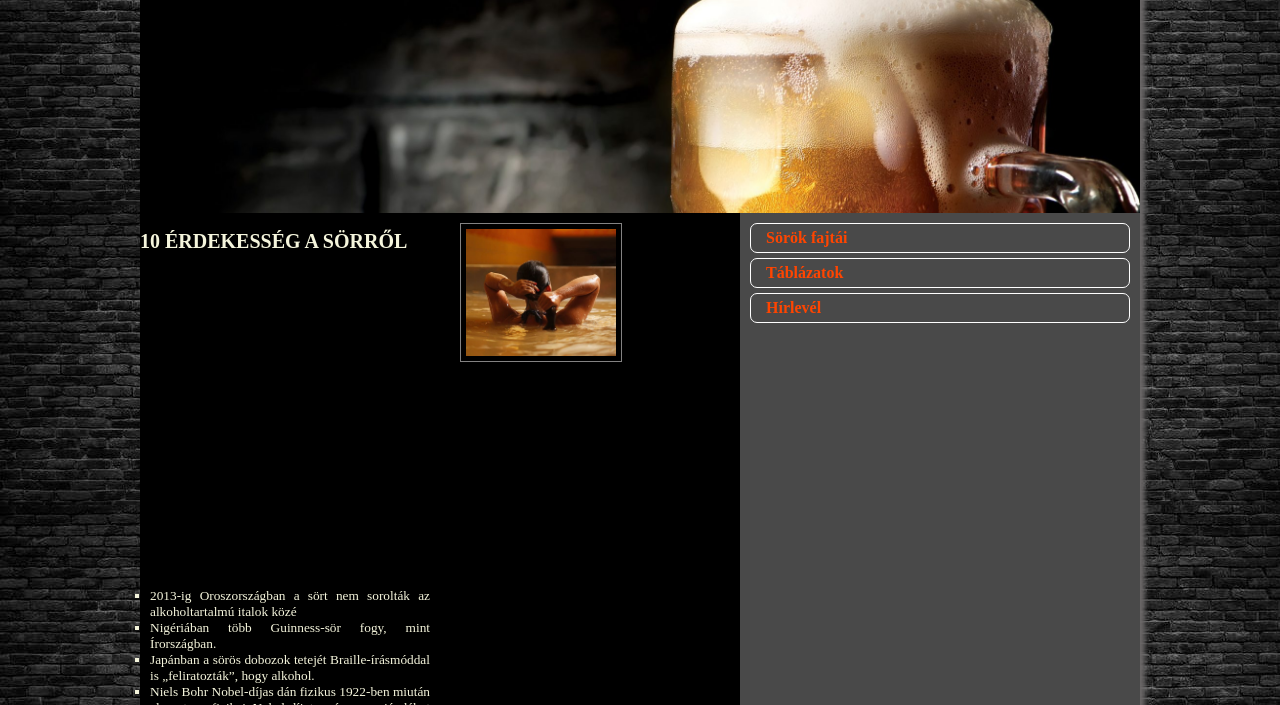
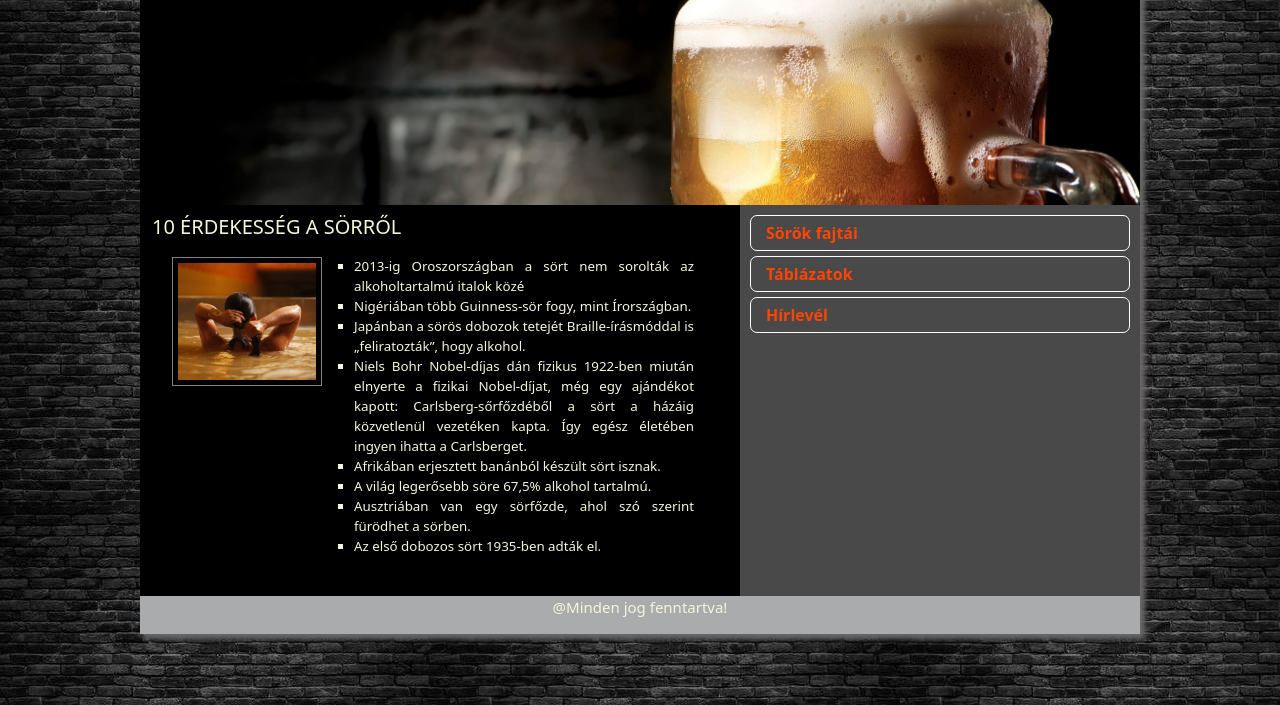
Before and after one commit to foldicintia/sor, a plain HTML site: page index.html in a window 1280 px wide. Shown: the part 95-800 px from the top of the page. Drawn offline with nearby package versions, Linux system fonts and the light colour scheme.

Commit message:
bootstrap-pel megoldódott a kép probléma

```diff
--- a/index.html
+++ b/index.html
@@ -5,6 +5,8 @@
     <meta name="viewport" content="width=device-width, initial-scale=1.0">
     <meta name="keywords" content="HTML, CSS, JavaScript">
     <meta name="author" content="John Doe">
+    <link href="https://cdn.jsdelivr.net/npm/bootstrap@5.3.2/dist/css/bootstrap.min.css" rel="stylesheet">
+    <script src="https://cdn.jsdelivr.net/npm/bootstrap@5.3.2/dist/js/bootstrap.bundle.min.js"></script>
     <link rel="stylesheet" href="styles.css">
     <title>Földi Cintia</title>
 </head>
@@ -20,10 +22,10 @@
                 <li><a href="#">Hírlevél</a></li>
             </ul>
         </nav>
-        <article>
+        <article class="container row">
             <h2>10 ÉRDEKESSÉG A SÖRRŐL</h2>
-            <div class="kep"><img src="kepek/sorfurdo.jpg" alt="sörfürdő"></div>
-                <div class="szoveg">
+            <div class="kep container col-md-4"><img src="kepek/sorfurdo.jpg" alt="sörfürdő"></div>
+                <div class="szoveg container col-md-8">
                     <ul>
                         <li>2013-ig Oroszországban a sört nem sorolták az alkoholtartalmú italok közé
                         </li>
--- a/styles.css
+++ b/styles.css
@@ -52,6 +52,8 @@ article{
     display: grid;
     grid-template-columns: 1fr 1fr;
     text-align: justify;
+    padding: 10px;
+
 }
 article ul {
     padding: 10px;
```
Also changed, not shown: tablazatok.html (+4 -2 lines).
